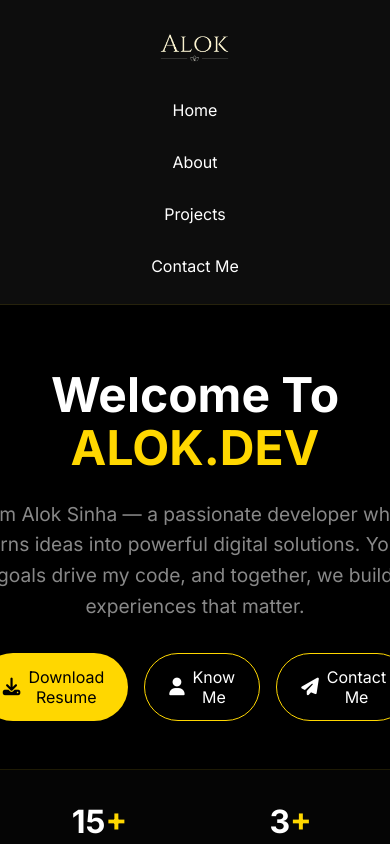
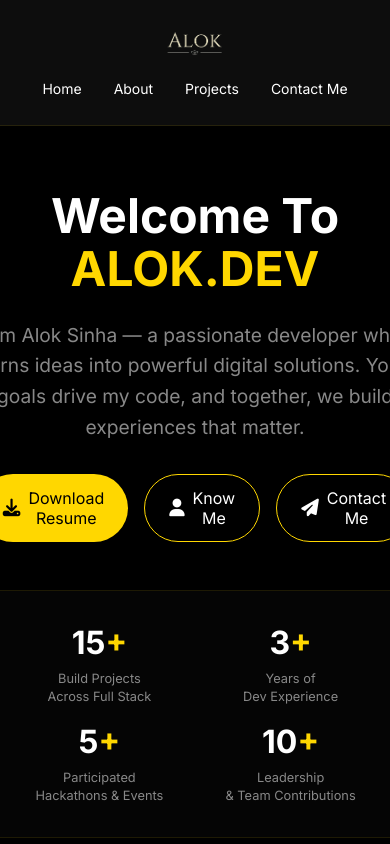
Before and after one commit to aloksinha123/Portfolio.2, a Next.js app: page / in a window 390 px wide. Built offline with nearby package versions, Linux system fonts and the light colour scheme.

Commit message:
Update navbar styles and viewport

```diff
--- a/styles/globals.css
+++ b/styles/globals.css
@@ -844,30 +844,25 @@ body{font-family:Inter, system-ui, -apple-system, 'Segoe UI', Roboto, 'Helvetica
   color: black;
 }
 
-/* ===== MOBILE FIX ===== */
-
+/* ===== MOBILE NAVBAR COMPACT ===== */
 @media (max-width: 768px) {
-
   .nav-inner {
-    flex-direction: column;
-    padding: 15px 20px;
+    flex-direction: row;   /* Keep logo + menu in one row */
+    justify-content: space-between;
+    padding: 10px 15px;    /* Reduce space */
   }
 
   .nav-logo {
-    height: 40px;
+    height: 32px;          /* Smaller logo */
   }
 
   .nav-links {
-    flex-direction: column;
-    align-items: center;
-    gap: 12px;
-    margin-top: 12px;
+    gap: 15px;             /* Less gap */
   }
 
   .nav-links a {
-    font-size: 16px;
-  }
-
+    font-size: 14px;       /* Smaller text */
+  }
 }
 
 * {
```
